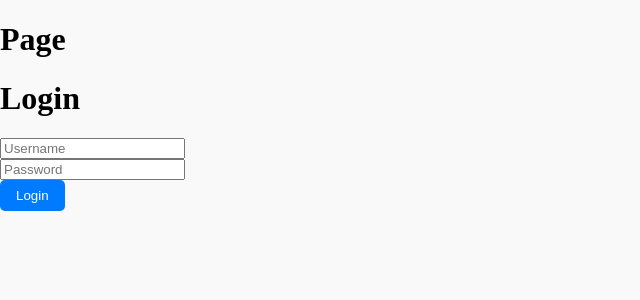
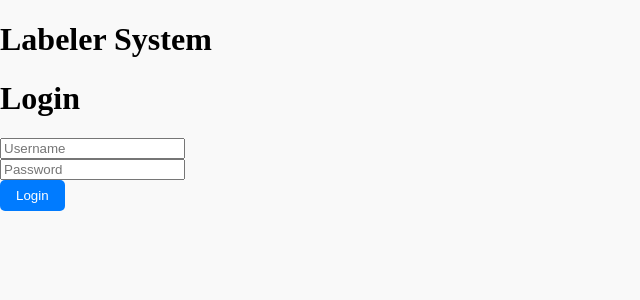
Before and after one commit to lmcosta10/labeling_system, a React (Vite) app in the folder front/: page / in a window 1280 px wide. Shown: the top 300 px of the page, without its empty margins (0-640 px from the left). Built offline with nearby package versions, Linux system fonts and the light colour scheme.

Commit message:
refactor(frontend): change page title

```diff
--- a/front/src/App.tsx
+++ b/front/src/App.tsx
@@ -47,7 +47,7 @@ const App: React.FC = () => {
 
   return (
     <div>
-      <h1>Page</h1>
+      <h1>Labeler System</h1>
 
       {!loggedIn ? (
         <Login onLoginSuccess={handleLoginSuccess} />
```
